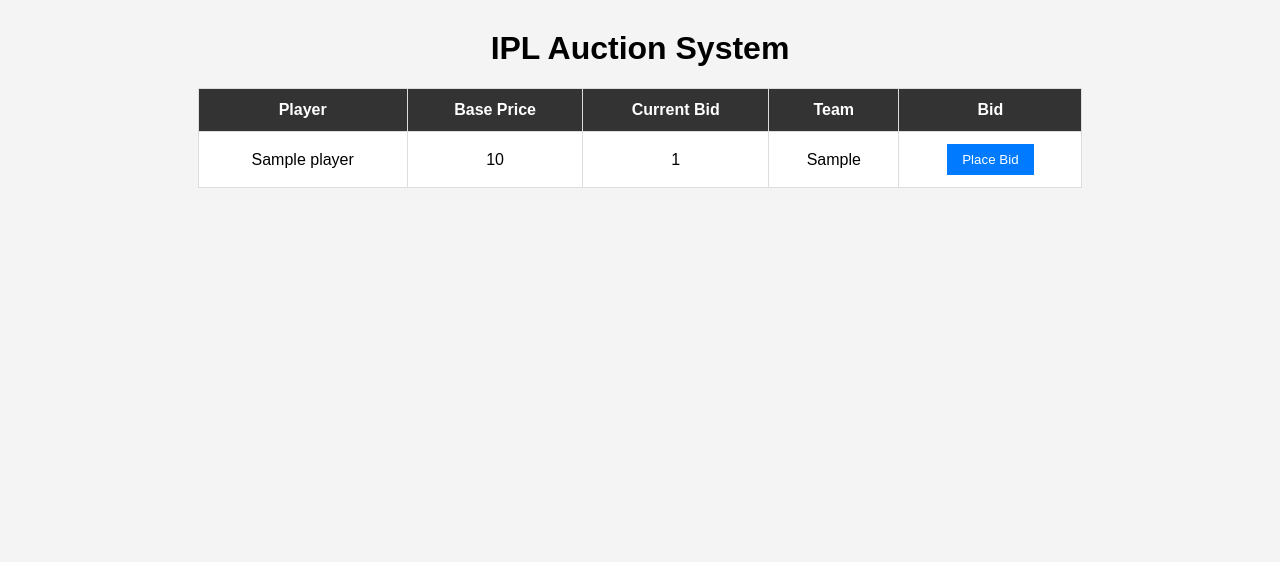
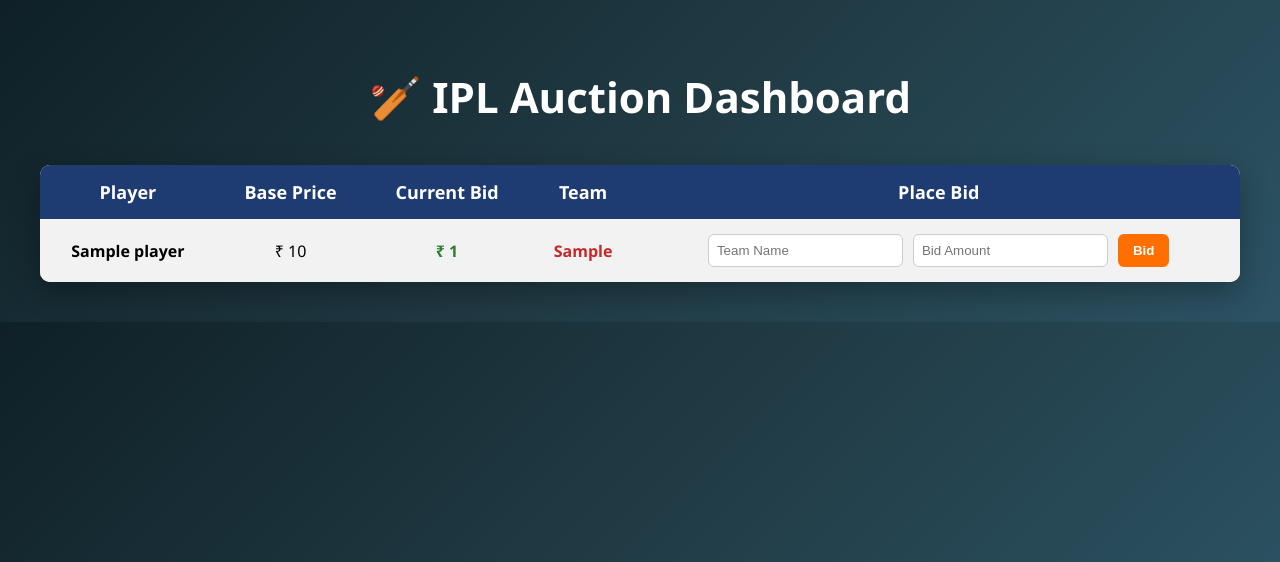
Before and after one commit to Rohan-Dedhia/ipl-auction-system, a Flask app: page / in a window 1280 px wide. Shown: the top 562 px of the page. Run offline with Flask 3, Linux system fonts and the light colour scheme; tables that the repository leaves empty hold one stand-in row (values such as "Sample post").

Commit message:
Converted auction to single page dashboard with modern UI and team validation

```diff
--- a/app.py
+++ b/app.py
@@ -4,41 +4,42 @@ from models import Player, Base
 
 app = Flask(__name__)
 
-# create tables automatically
 Base.metadata.create_all(bind=engine)
 
 
-@app.route("/")
+@app.route("/", methods=["GET", "POST"])
 def index():
 
     db = SessionLocal()
+
+    if request.method == "POST":
+
+        player_id = int(request.form["player_id"])
+        team = request.form["team"]
+        bid_amount = int(request.form["bid"])
+
+        player = db.query(Player).filter(Player.id == player_id).first()
+
+        # Check if team already owns another player
+        team_exists = db.query(Player).filter(Player.team == team).first()
+
+        if team_exists:
+            db.close()
+            return "This team already owns a player!"
+
+        if player and bid_amount > player.current_bid:
+            player.current_bid = bid_amount
+            player.team = team
+            db.commit()
+
+        db.close()
+        return redirect("/")
+
     players = db.query(Player).all()
     db.close()
 
     return render_template("index.html", players=players)
 
 
-@app.route("/bid/<int:id>", methods=["GET", "POST"])
-def bid(id):
-
-    db = SessionLocal()
-    player = db.query(Player).filter(Player.id == id).first()
-
-    if request.method == "POST":
-
-        team = request.form["team"]
-        bid = int(request.form["bid"])
-
-        if bid > player.current_bid:
-            player.current_bid = bid
-            player.team = team
-            db.commit()
-
-        db.close()
-        return redirect("/")
-
-    return render_template("bid.html", player=player)
-
-
 if __name__ == "__main__":
     app.run(debug=True)
--- a/database.py
+++ b/database.py
@@ -1,15 +1,14 @@
+import os
 from sqlalchemy import create_engine
 from sqlalchemy.orm import sessionmaker, declarative_base
-import os
 
 DATABASE_URL = os.getenv("DATABASE_URL")
 
-# Render PostgreSQL requires sslmode
 if DATABASE_URL and "sslmode" not in DATABASE_URL:
     DATABASE_URL += "?sslmode=require"
 
 engine = create_engine(DATABASE_URL)
 
-SessionLocal = sessionmaker(autocommit=False, autoflush=False, bind=engine)
+SessionLocal = sessionmaker(bind=engine)
 
 Base = declarative_base()
--- a/static/style.css
+++ b/static/style.css
@@ -1,42 +1,82 @@
 body{
-    font-family: Arial;
-    background-color:#f4f4f4;
-    text-align:center;
+font-family: 'Segoe UI', sans-serif;
+background: linear-gradient(135deg,#0f2027,#203a43,#2c5364);
+color:white;
+margin:0;
+padding:40px;
 }
 
-h1{
-    margin-top:30px;
+.title{
+text-align:center;
+font-size:42px;
+margin-bottom:40px;
+font-weight:700;
 }
 
-table{
-    margin:auto;
-    border-collapse: collapse;
-    width:70%;
-    background:white;
+.auction-table{
+width:100%;
+border-collapse:collapse;
+background:white;
+color:black;
+border-radius:10px;
+overflow:hidden;
+box-shadow:0 10px 30px rgba(0,0,0,0.3);
 }
 
-th,td{
-    padding:12px;
-    border:1px solid #ddd;
+.auction-table th{
+background:#1e3c72;
+color:white;
+padding:15px;
+font-size:18px;
 }
 
-th{
-    background:#333;
-    color:white;
+.auction-table td{
+padding:15px;
+text-align:center;
 }
 
-button{
-    padding:8px 15px;
-    background:#007bff;
-    border:none;
-    color:white;
-    cursor:pointer;
+.auction-table tr:nth-child(even){
+background:#f2f2f2;
 }
 
-button:hover{
-    background:#0056b3;
+.player{
+font-weight:600;
 }
 
-form{
-    margin-top:40px;
+.bid{
+color:#2e7d32;
+font-weight:bold;
 }
+
+.team{
+color:#c62828;
+font-weight:bold;
+}
+
+.bid-form{
+display:flex;
+gap:10px;
+justify-content:center;
+}
+
+.bid-form input{
+padding:8px;
+border-radius:6px;
+border:1px solid #ccc;
+}
+
+.bid-form button{
+background:#ff6f00;
+border:none;
+color:white;
+padding:8px 15px;
+border-radius:6px;
+cursor:pointer;
+font-weight:600;
+transition:0.3s;
+}
+
+.bid-form button:hover{
+background:#e65100;
+transform:scale(1.05);
+}
--- a/templates/index.html
+++ b/templates/index.html
@@ -2,36 +2,47 @@
 <html>
 
 <head>
-<title>IPL Auction</title>
+<title>IPL Auction Dashboard</title>
 <link rel="stylesheet" href="{{ url_for('static', filename='style.css') }}">
 </head>
 
 <body>
 
-<h1>IPL Auction System</h1>
+<h1 class="title">🏏 IPL Auction Dashboard</h1>
 
-<table>
+<table class="auction-table">
 
 <tr>
 <th>Player</th>
 <th>Base Price</th>
 <th>Current Bid</th>
 <th>Team</th>
-<th>Bid</th>
+<th>Place Bid</th>
 </tr>
 
 {% for player in players %}
 
 <tr>
-<td>{{player.name}}</td>
-<td>{{player.base_price}}</td>
-<td>{{player.current_bid}}</td>
-<td>{{player.team}}</td>
+
+<td class="player">{{player.name}}</td>
+<td>₹ {{player.base_price}}</td>
+<td class="bid">₹ {{player.current_bid}}</td>
+<td class="team">{{player.team}}</td>
 
 <td>
-<a href="/bid/{{player.id}}">
-<button>Place Bid</button>
-</a>
+
+<form method="POST" class="bid-form">
+
+<input type="hidden" name="player_id" value="{{player.id}}">
+
+<input type="text" name="team" placeholder="Team Name" required>
+
+<input type="number" name="bid" placeholder="Bid Amount" required>
+
+<button type="submit">Bid</button>
+
+</form>
+
 </td>
 
 </tr>
```
